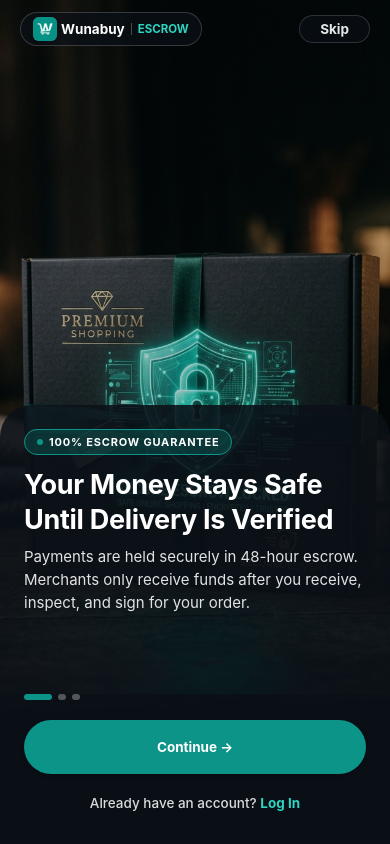
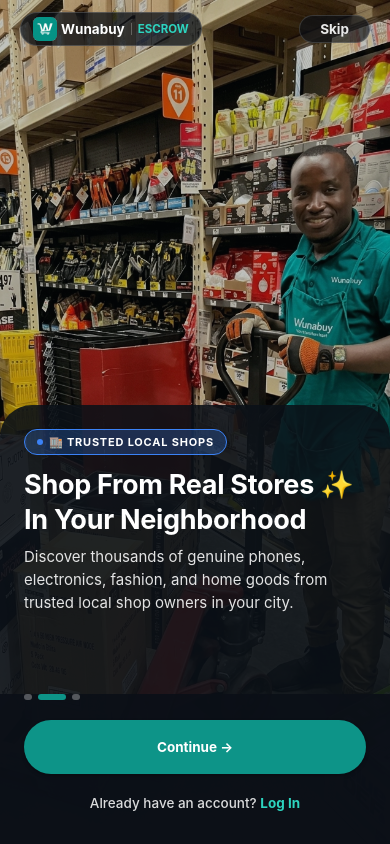
Before and after one commit to forku-brandon/wunabuy, a React Native app in the folder mobile/: screen /Welcome in a window 390 px wide. Built offline with nearby package versions, Linux system fonts and the light colour scheme; no server answers.

Commit message:
feat(mobile): update Slide 1 with 3D Buyer-Escrow-Seller trust diagram, refactor text to warm Cameroonian copywriting, and enable automated motion slider effect

```diff
--- a/mobile/src/components/onboarding/WalkthroughCarousel.tsx
+++ b/mobile/src/components/onboarding/WalkthroughCarousel.tsx
@@ -1,4 +1,4 @@
-import React, { useState, useRef } from 'react';
+import React, { useState, useRef, useEffect } from 'react';
 import {
   View,
   FlatList,
@@ -34,32 +34,32 @@
 const ONBOARDING_SLIDES: SlideItem[] = [
   {
     id: '1',
-    badge: '100% ESCROW GUARANTEE',
+    badge: '🔒 100% SAFE SHOPPING',
     badgeColor: '#0D9488',
     badgeBg: 'rgba(13, 148, 136, 0.25)',
-    title: 'Your Money Stays Safe\nUntil Delivery Is Verified',
+    title: 'No Scams, No Worries! ✨\nYour Money Is Always Safe',
     subtitle:
-      'Payments are held securely in 48-hour escrow. Merchants only receive funds after you receive, inspect, and sign for your order.',
+      'Shop with complete peace of mind. We hold your payment securely until you receive, inspect, and approve your order at your door.',
     image: HERO_ESCROW,
   },
   {
     id: '2',
-    badge: 'VERIFIED LOCAL STORES',
+    badge: '🏬 TRUSTED LOCAL SHOPS',
     badgeColor: '#3B82F6',
     badgeBg: 'rgba(59, 130, 246, 0.25)',
-    title: 'Shop Directly From\nVerified Local Stores',
+    title: 'Shop From Real Stores ✨\nIn Your Neighborhood',
     subtitle:
-      'Browse thousands of electronics, fashion items, food, and home goods from KYC-verified store owners in your city.',
+      'Discover thousands of genuine phones, electronics, fashion, and home goods from trusted local shop owners in your city.',
     image: HERO_STORES,
   },
   {
     id: '3',
-    badge: 'REAL-TIME LIVE GPS',
+    badge: '📍 LIVE RIDER TRACKING',
     badgeColor: '#F59E0B',
     badgeBg: 'rgba(245, 158, 11, 0.25)',
-    title: 'Track Your Delivery\nLive to Your Doorstep',
+    title: 'Fast Doorstep Delivery ✨\nTracked to Your Gate',
     subtitle:
-      'Watch your transport provider in real-time with 10-second GPS breadcrumb updates from pickup to final hand-off.',
+      'Watch your delivery rider move on a live map in real-time as your package travels directly from the store to your hand.',
     image: HERO_DELIVERY,
   },
 ];
@@ -78,6 +78,19 @@
   const insets = useSafeAreaInsets();
   const [activeIndex, setActiveIndex] = useState(0);
   const flatListRef = useRef<FlatList>(null);
+
+  // Automated Motion Slideshow Effect (Rotates every 4 seconds)
+  useEffect(() => {
+    const timer = setInterval(() => {
+      setActiveIndex((prevIndex) => {
+        const nextIndex = (prevIndex + 1) % ONBOARDING_SLIDES.length;
+        flatListRef.current?.scrollToIndex({ index: nextIndex, animated: true });
+        return nextIndex;
+      });
+    }, 4000);
+
+    return () => clearInterval(timer);
+  }, []);
 
   const onViewableItemsChanged = useRef(
     ({ viewableItems }: { viewableItems: ViewToken[] }) => {
@@ -182,13 +195,18 @@
         {/* Sleek Horizontal Pill Indicators */}
         <View style={styles.paginationDotsRow}>
           {ONBOARDING_SLIDES.map((_, index) => (
-            <View
+            <TouchableOpacity
               key={index}
-              style={[
-                styles.dotPill,
-                index === activeIndex ? styles.activeDotPill : styles.inactiveDotPill,
-              ]}
-            />
+              activeOpacity={0.8}
+              onPress={() => flatListRef.current?.scrollToIndex({ index, animated: true })}
+            >
+              <View
+                style={[
+                  styles.dotPill,
+                  index === activeIndex ? styles.activeDotPill : styles.inactiveDotPill,
+                ]}
+              />
+            </TouchableOpacity>
           ))}
         </View>
 
```
Also changed, not shown: mobile/assets/onboarding/hero_escrow.jpg.
